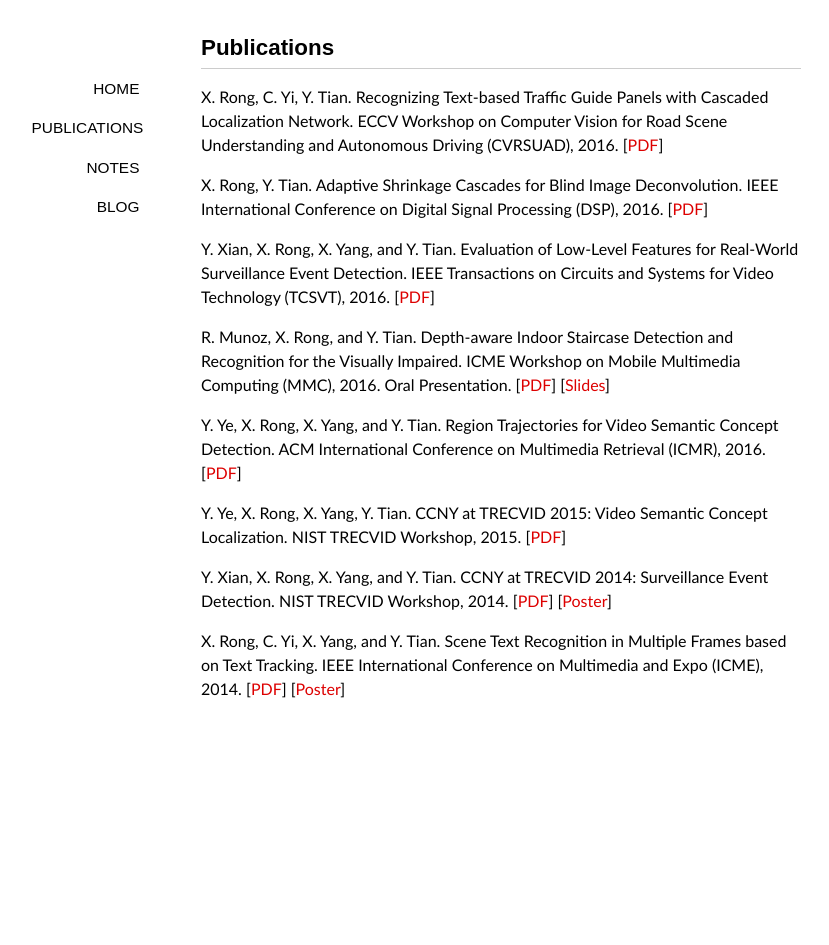
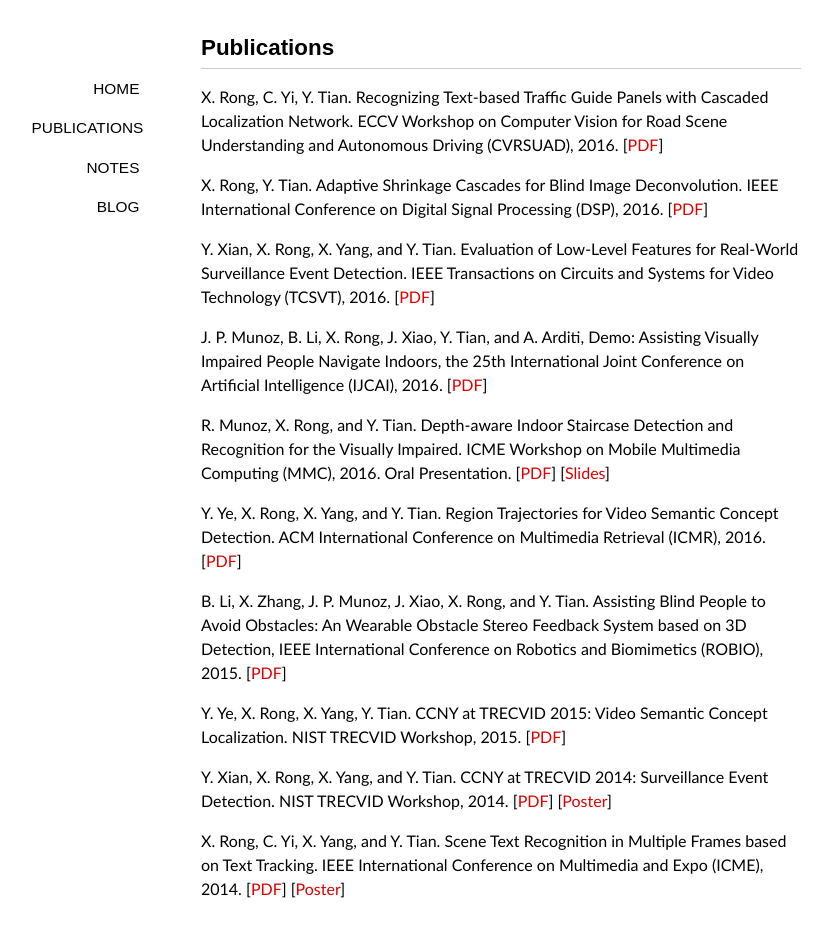
Before and after one commit to ionvision/ionvision.github.io.bk, a Jekyll site: the page built from publications/index.md, in a window 1280 px wide. Shown: the whole page, without its empty margins (139-968 px from the left). Built offline with Jekyll 4.4.1, drawn with Linux system fonts in a browser that asks for light colours; nearby versions of some CDN libraries; some web fonts are replaced; before the commit the page ends 900 px from its top, so only the background shows below that.

Commit message:
Add IJCAI and ROBIO papers

```diff
--- a/publications/index.md
+++ b/publications/index.md
@@ -13,12 +13,18 @@ X. Rong, Y. Tian. Adaptive Shrinkage Cascades for Blind Image Deconvolution. IEE
 Y. Xian, X. Rong, X. Yang, and Y. Tian. Evaluation of Low-Level Features for Real-World Surveillance Event Detection. IEEE Transactions on Circuits and Systems for Video Technology (TCSVT), 2016.
 [[PDF](/publications/pdf/TCSVT16.pdf)]
 
+J. P. Munoz, B. Li, X. Rong, J. Xiao, Y. Tian, and A. Arditi, Demo: Assisting Visually Impaired People Navigate Indoors, the 25th International Joint Conference on Artificial Intelligence (IJCAI), 2016.
+[[PDF](/publications/pdf/IJCAI_DEMO16.pdf)]
+
 R. Munoz, X. Rong, and Y. Tian. Depth-aware Indoor Staircase Detection and Recognition for the Visually Impaired. ICME Workshop on Mobile Multimedia Computing (MMC), 2016\. Oral Presentation.
 [[PDF](/publications/pdf/MMC16.pdf)]
 [[Slides](/publications/pdf/MMC16_Poster.pdf)]
 
 Y. Ye, X. Rong, X. Yang, and Y. Tian. Region Trajectories for Video Semantic Concept Detection. ACM International Conference on Multimedia Retrieval (ICMR), 2016.
 [[PDF](/publications/pdf/ICMR16.pdf)]
+
+B. Li, X. Zhang, J. P. Munoz, J. Xiao, X. Rong, and Y. Tian. Assisting Blind People to Avoid Obstacles: An Wearable Obstacle Stereo Feedback System based on 3D Detection, IEEE International Conference on Robotics and Biomimetics (ROBIO), 2015.
+[[PDF](/publications/pdf/ROBIO15.pdf)]
 
 Y. Ye, X. Rong, X. Yang, Y. Tian. CCNY at TRECVID 2015: Video Semantic Concept Localization. NIST TRECVID Workshop, 2015.
 [[PDF](/publications/pdf/TRECVID15_LOC.pdf)]
```
Also changed, not shown: 2 other files.
